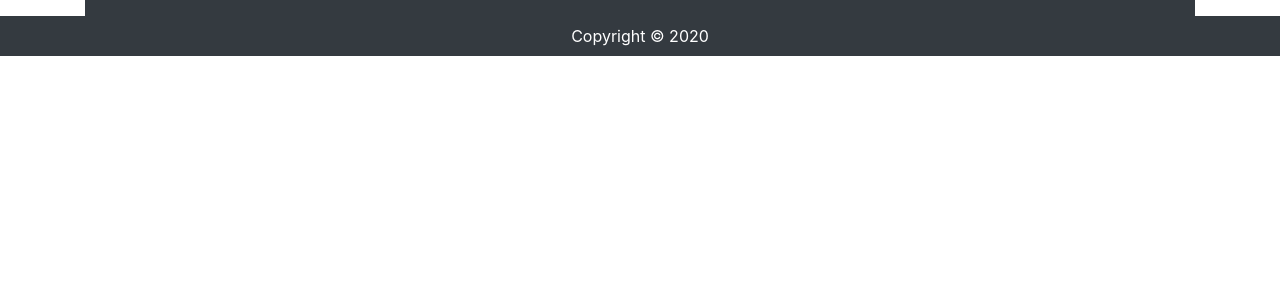
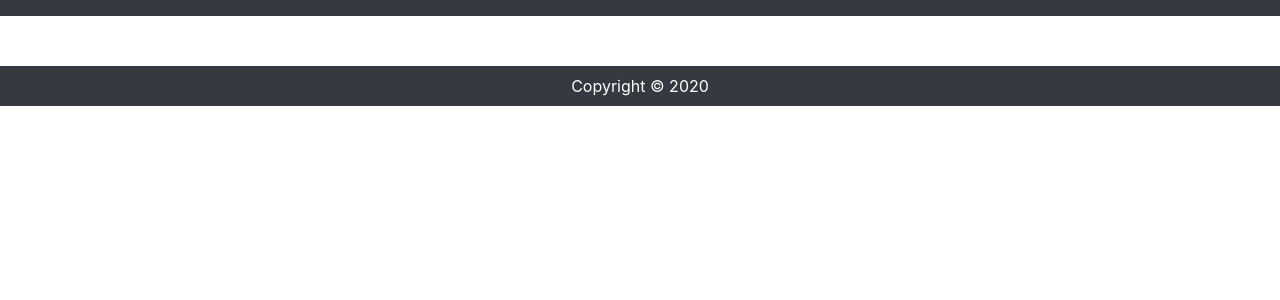
Before and after one commit to schollet/homepage, a Jekyll site: the page built from index.html, in a window 1280 px wide. Shown: the top 300 px of the page. Built offline with Jekyll 4.4.1, drawn with Linux system fonts in a browser that asks for light colours.

Commit message:
Update header.html

```diff
--- a/_includes/header.html
+++ b/_includes/header.html
@@ -1,5 +1,6 @@
-<div class="container">
-<nav class="navbar navbar-dark bg-dark">
 
+<nav class="navbar navbar-dark bg-dark" style="margin-bottom:50px;">
+  <div class="container">
+
+   </div>
 </nav>
-</div>
```
